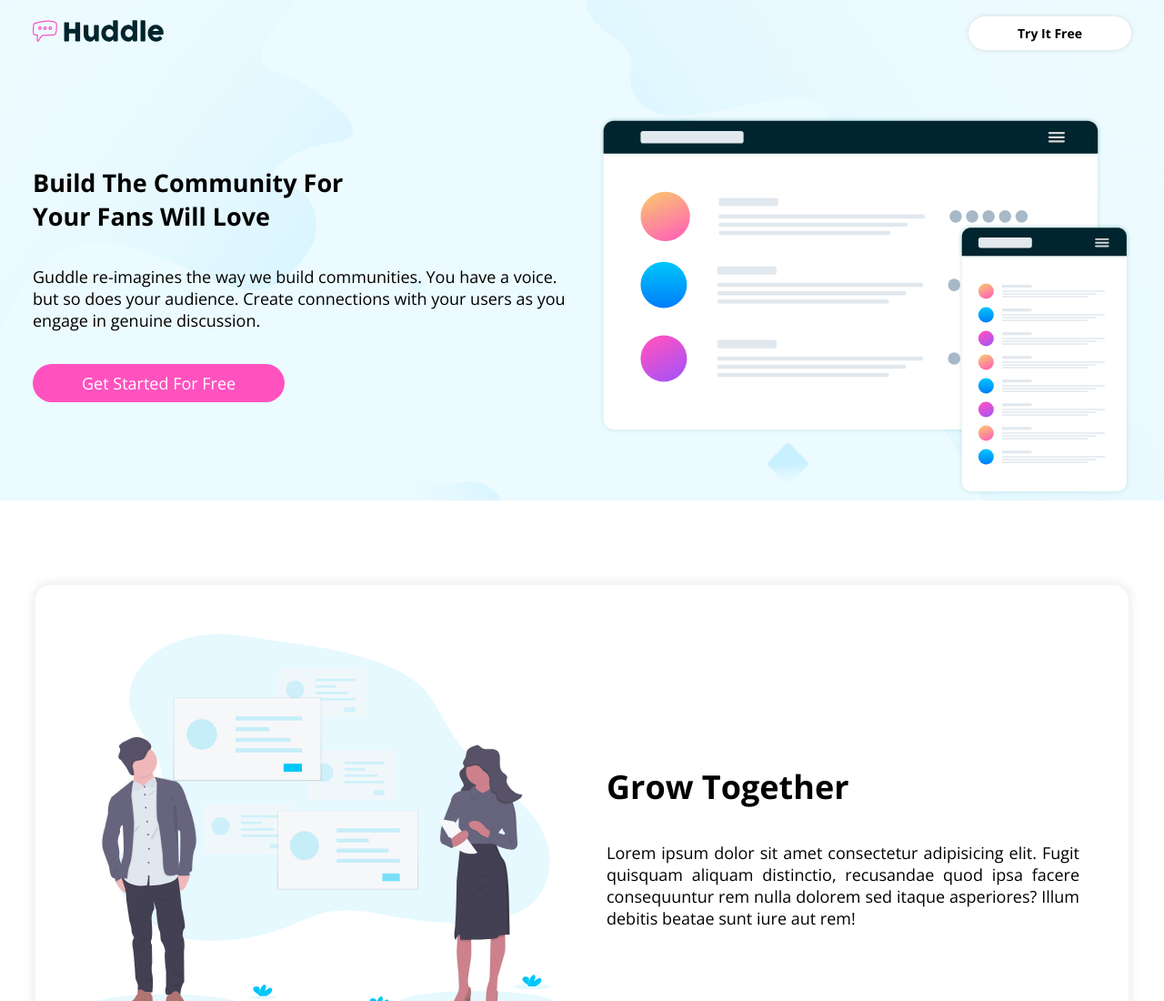
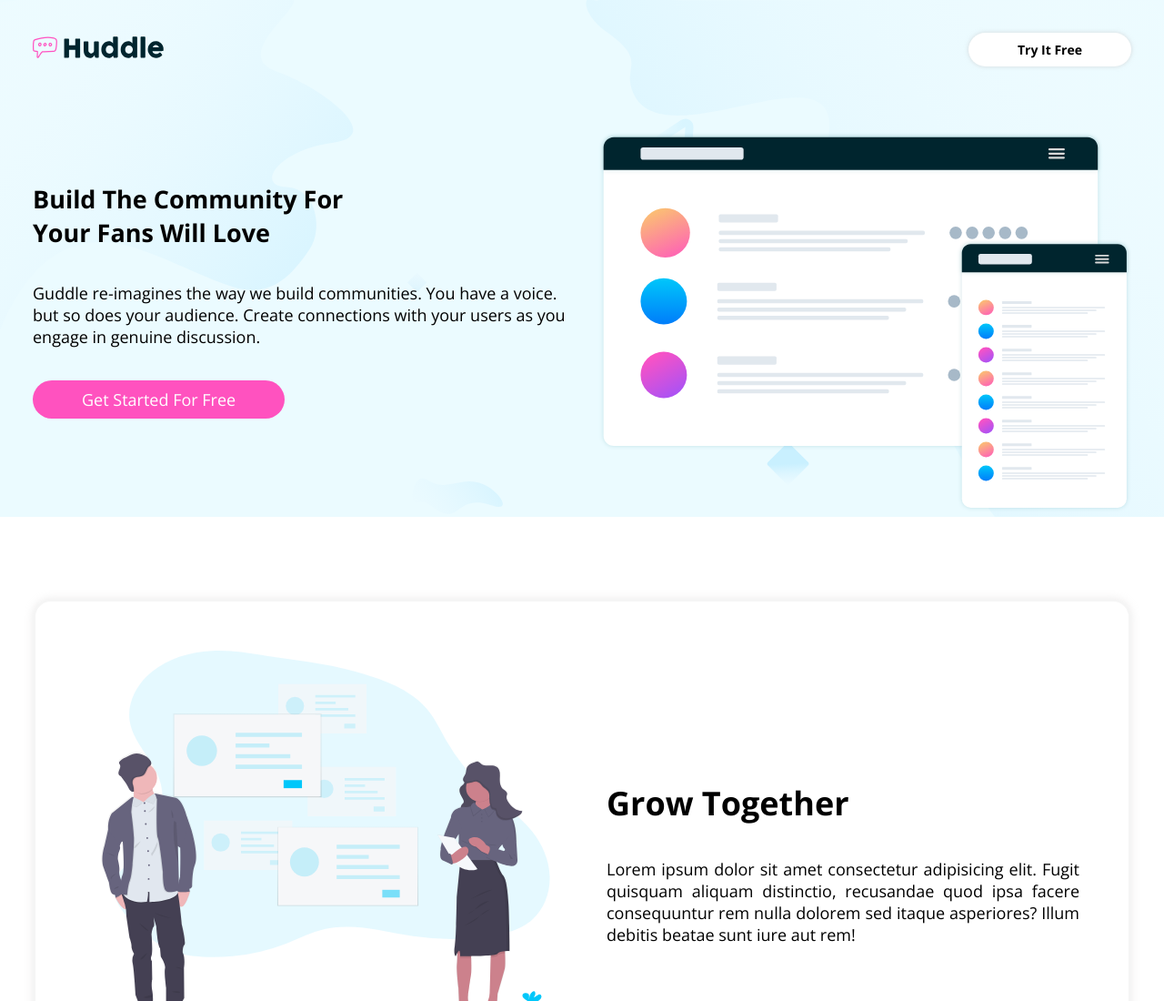
Before and after one commit to Aldosdlatorre/huddle-landing-page, a plain HTML site: page index.html in a window 1280 px wide. Shown: the top 1100 px of the page at 91% size. Drawn offline with nearby package versions, Linux system fonts and the light colour scheme.

Commit message:
cambios en padding

```diff
--- a/css/style.css
+++ b/css/style.css
@@ -41,7 +41,7 @@ img{
     background-color: #ebfbff;
     background-size: cover;
     background-repeat: no-repeat;
-    padding: 1rem 2rem 0;
+    padding: 2rem 2rem 0;
     /* height: 100vh; */
 }
 
```
